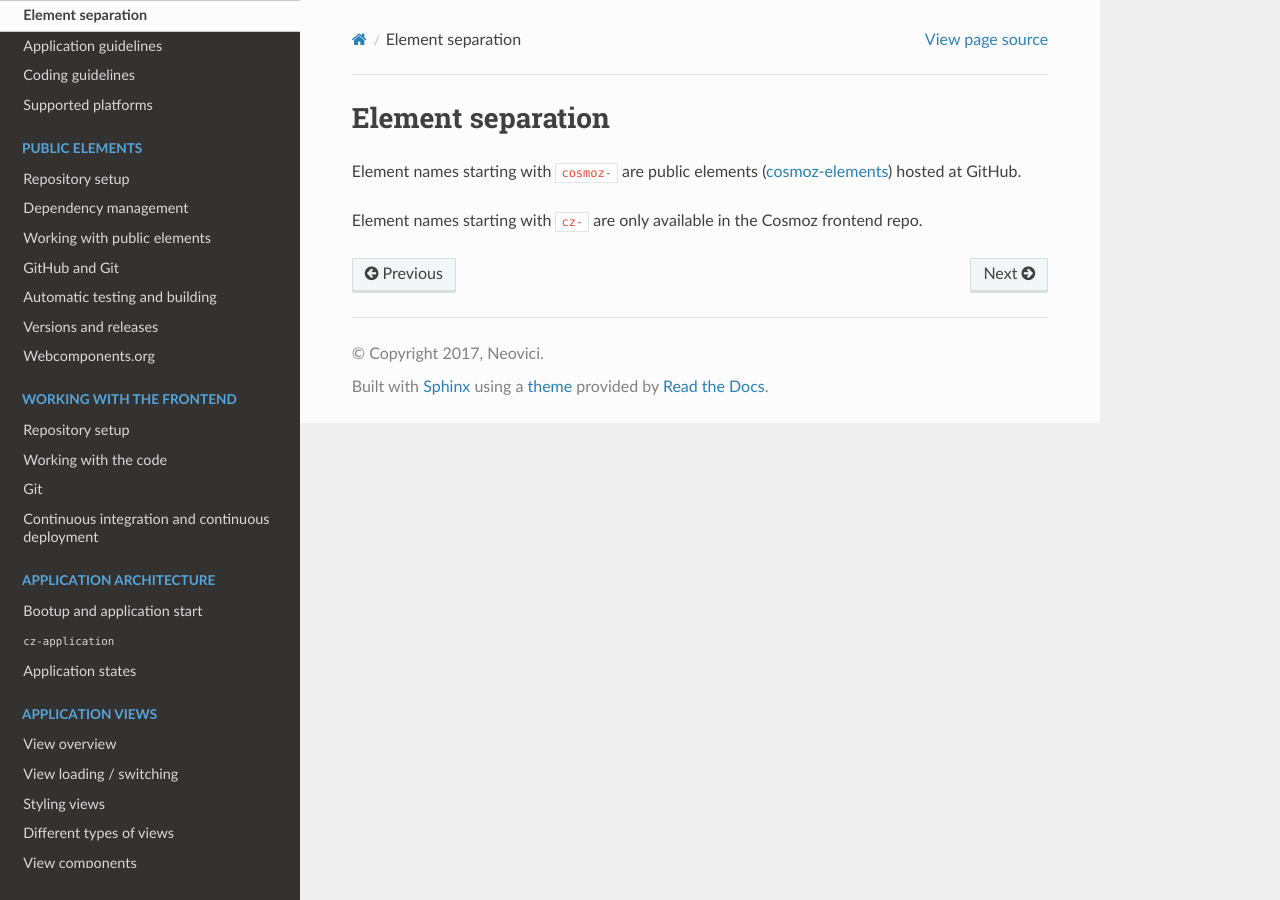
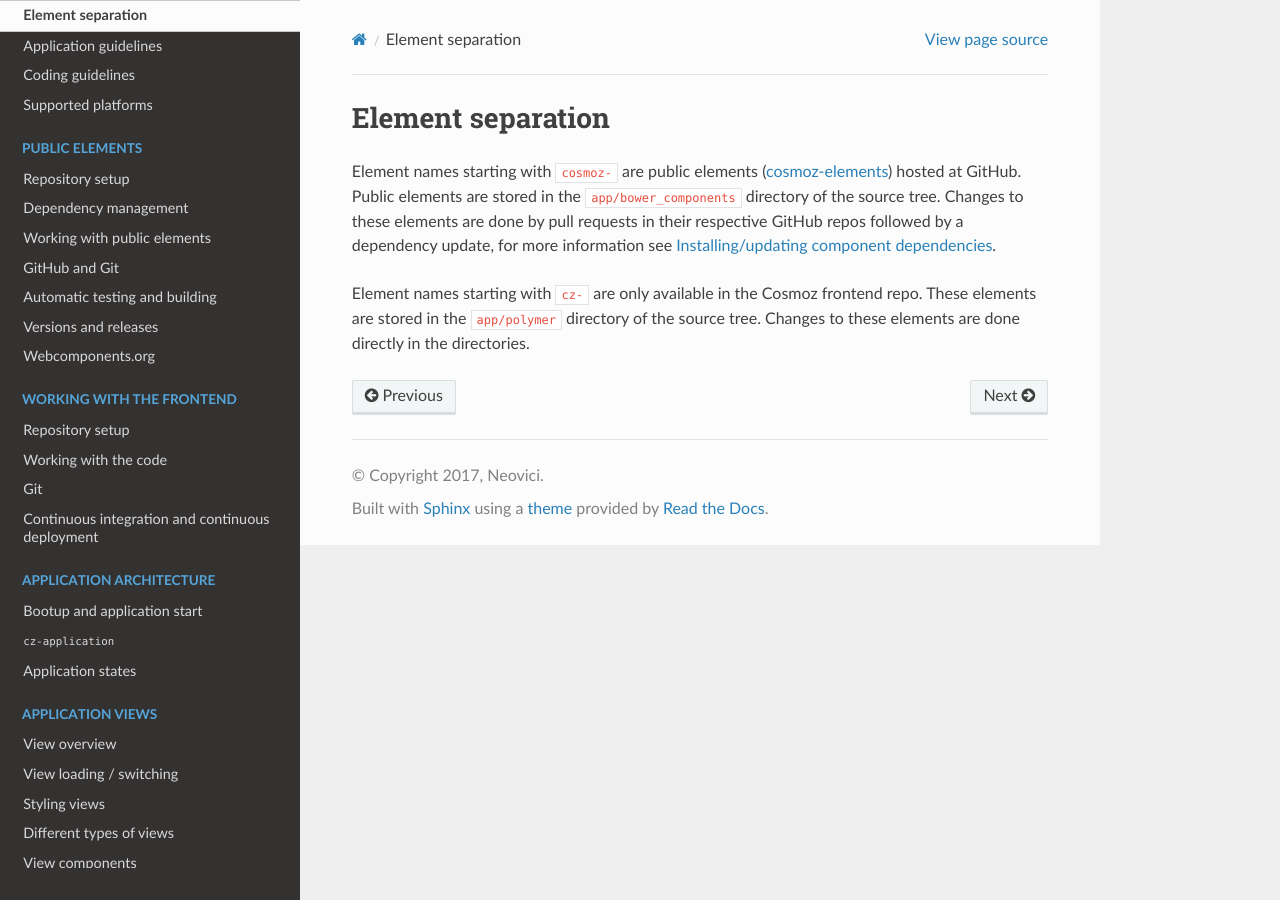
Before and after one commit to plumelo/cosmoz-frontend-rtd, a Sphinx documentation site: the page built from docs/intro/20-element-separation.rst, in a window 1280 px wide. Built offline with Sphinx 7.4.7 and the Read the Docs theme 2.0.0, drawn with Linux system fonts in a browser that asks for light colours.

Commit message:
Element separation (#8)
* docs/intro/20-element-separation, public/20-dependency-management, details about element separation.

* docs/intro/20-element-separation, minor text fix.

```diff
--- a/docs/intro/20-element-separation.rst
+++ b/docs/intro/20-element-separation.rst
@@ -2,5 +2,9 @@ Element separation
 ------------------
 
 Element names starting with ``cosmoz-`` are public elements (:ref:`cosmoz-elements`) hosted at GitHub.
+Public elements are stored in the ``app/bower_components`` directory of the source tree.
+Changes to these elements are done by pull requests in their respective GitHub repos followed by a dependency update, for more information see :ref:`installing-updating-component-dependencies`.
 
 Element names starting with ``cz-`` are only available in the Cosmoz frontend repo.
+These elements are stored in the ``app/polymer`` directory of the source tree.
+Changes to these elements are done directly in the directories.
--- a/docs/public/20-dependency-management.rst
+++ b/docs/public/20-dependency-management.rst
@@ -11,6 +11,8 @@ Dependency management
 -  If you have specifically tested with version 1.2.3, write ``^1.2.3`` to document that, even if ``^1.0.0`` will install the same version
 -  Any public components/repos can only depend on publically available
    components
+
+.. _installing-updating-component-dependencies:
 
 Installing/updating component dependencies
 ~~~~~~~~~~~~~~~~~~~~~~~~~~~~~~~~~~~~~~~~~~
```
